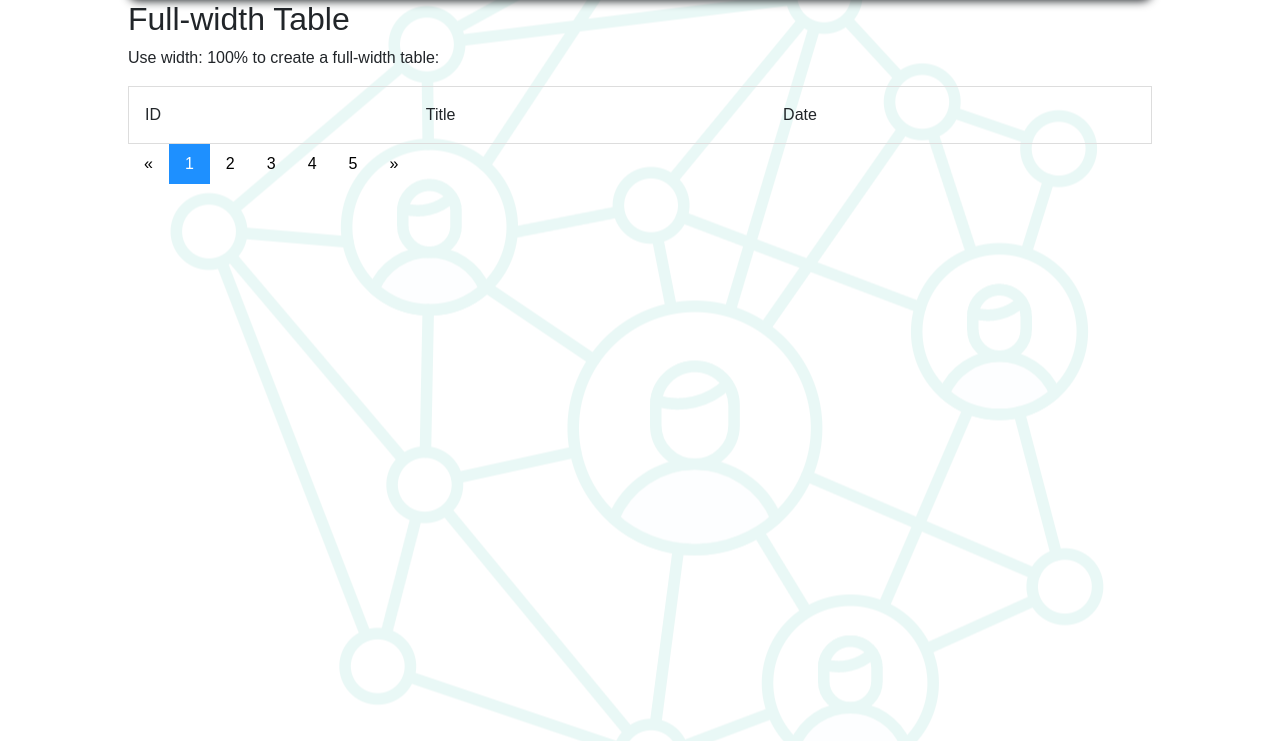
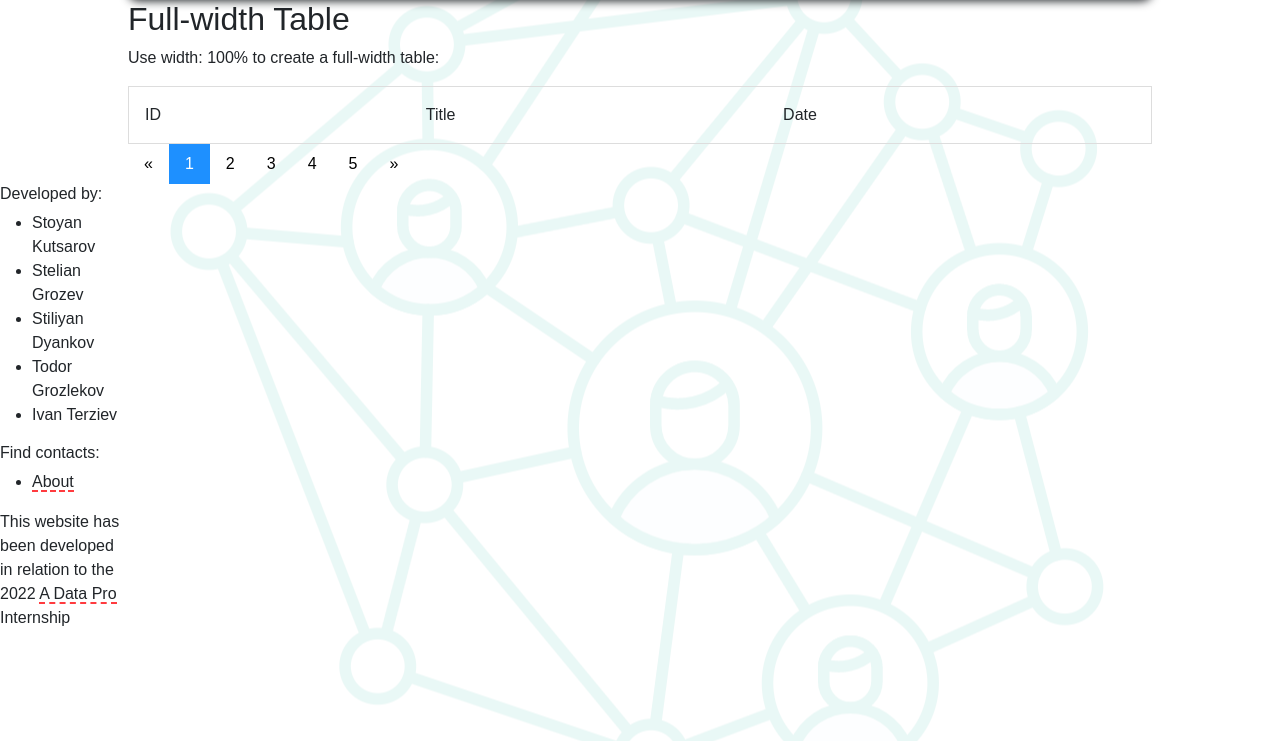
Before and after one commit to NqkoiNqkojsi/Internship, a Django app: page /list-of-articles/1 in a window 1280 px wide. Shown: the part 59-800 px from the top of the page. Run offline with Django 4.2, Linux system fonts and the light colour scheme; data that the repository does not hold is empty; some libraries are stand-ins or nearby versions; some web fonts are replaced.

Commit message:
Update articlesList.html

```diff
--- a/internshipProj/GovAnalysis/templates/articlesList.html
+++ b/internshipProj/GovAnalysis/templates/articlesList.html
@@ -66,6 +66,32 @@
                             </div>
                         </div>
                 </div>
+		<div class="footer-container">
+                <div class="footer-left">
+                    <h6 class="credits-label">Developed by:</h6>
+                    <ul class="credits-list">
+                        <div class="credits-column-left">
+                            <li class="credits-name">Stoyan Kutsarov</li>
+                            <li class="credits-name">Stelian Grozev</li>
+                            <li class="credits-name">Stiliyan Dyankov</li>
+                        </div>
+                        <div class="credits-column-right">
+                            <li class="credits-name">Todor Grozlekov</li>
+                            <li class="credits-name">Ivan Terziev</li>
+                        </div>
+                    </ul>
+                </div>
+                <div class="footer-div-line"></div>
+                <div class="footer-right">
+                    <h6 class="about-label">Find contacts:</h6>
+                    <ul class="about-link">
+                        <li class="list-footer-about"><a href="#" class="link-footer-about link-norm">About</a></li>
+                    </ul>
+                </div>
+                <div class="footer-bottom">
+                        <p class="footer-smalltext">This website has been developed in relation to the 2022 <a href="https://www.aiidatapro.com/" class="link-norm" target="_blank">A Data Pro</a> Internship</p>
+                </div>
+            </div>
                 <script>
                     /* When the user clicks on the button,
                     toggle between hiding and showing the dropdown content */
```
